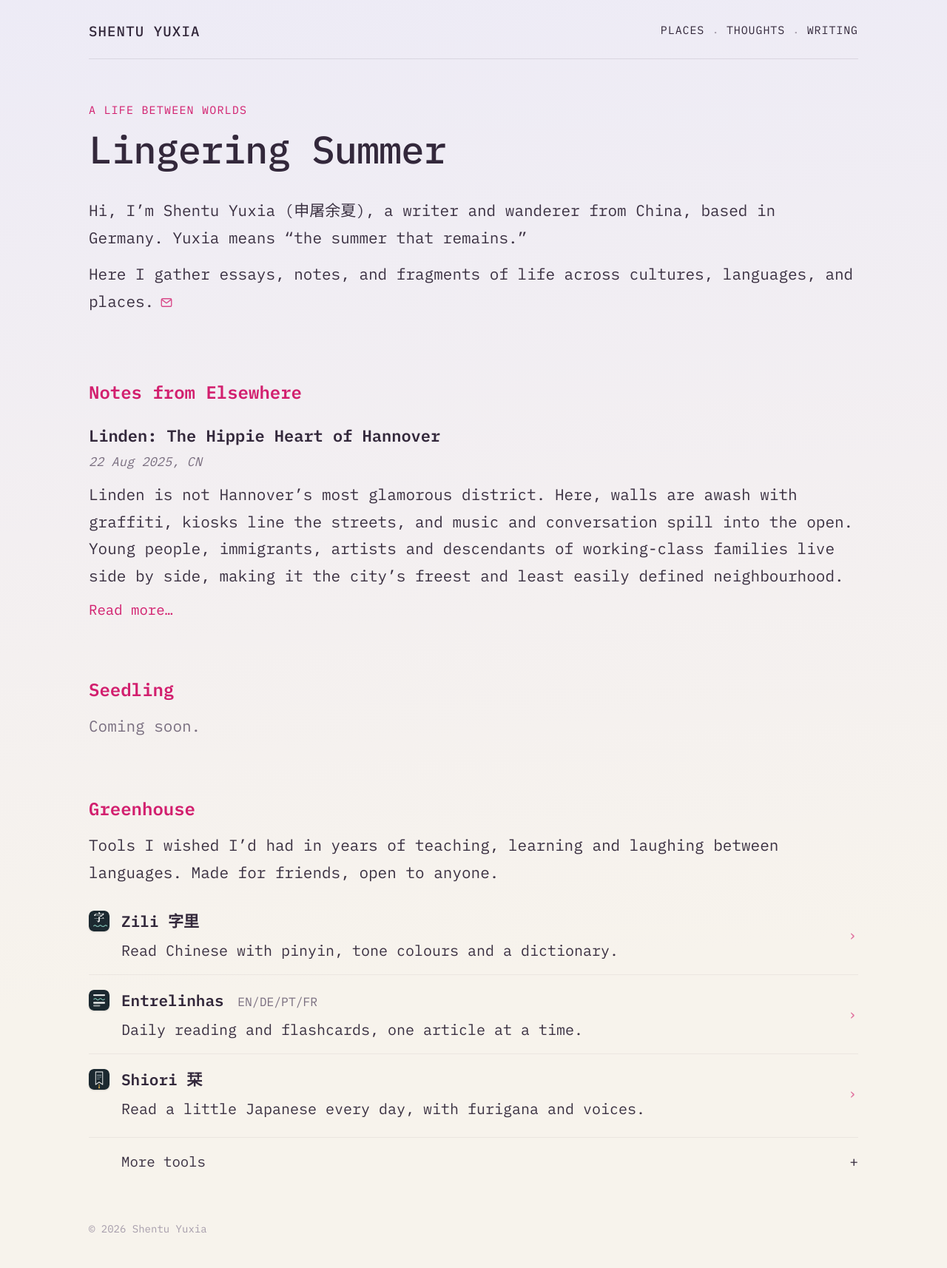
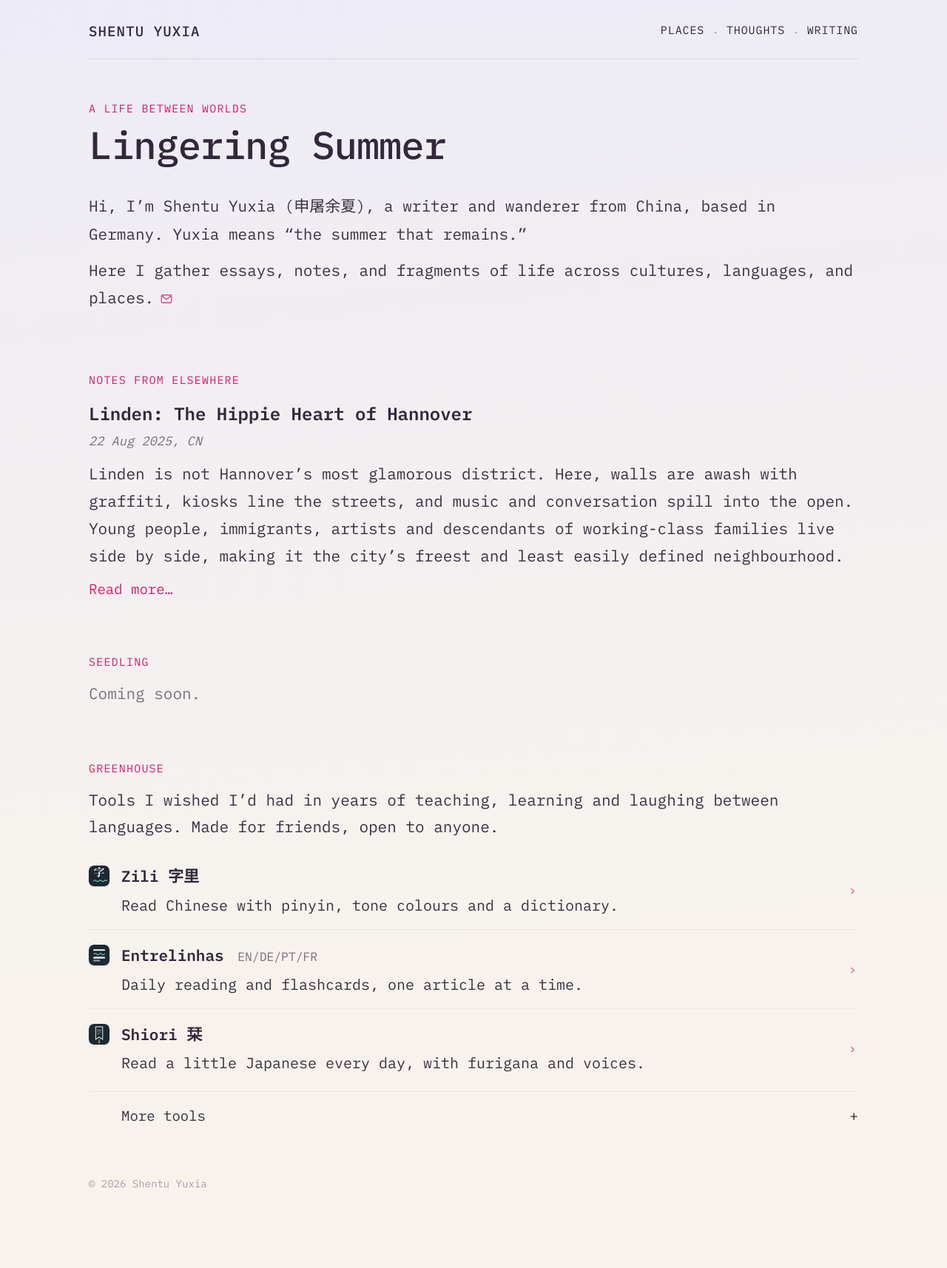
Before and after one commit to Shentuyuxia/lingersummer, a Jekyll site: the page built from index.html, in a window 1280 px wide. Shown: the whole page at 74% size. Built offline with Jekyll 4.4.1, drawn with Linux system fonts in a browser that asks for light colours; after the commit the page ends 1652 px from its top, so only the background shows below that.

Commit message:
Section names share the eyebrow label style
Co-Authored-By: Claude Opus 5.5 <noreply@anthropic.com>
Claude-Session: https://claude.ai/code/session_015WS6KrdzTWWzbZ5CE5hxyi

```diff
--- a/index.html
+++ b/index.html
@@ -221,6 +221,11 @@ layout: null
   .nav .sep{color:var(--faint)}
   .hero{padding:56px 0 16px!important}
   .eyebrow{margin:0 0 10px;color:var(--accent);font-size:clamp(13px,1.2vw,15px);letter-spacing:.08em;text-transform:uppercase}
+  /* one label style: eyebrow and section names match */
+  .eyebrow,.blk h2,.blk h2.fold-h{font-family:"IBM Plex Mono",ui-monospace,monospace!important;font-size:clamp(13px,1.2vw,15px)!important;font-weight:400!important;letter-spacing:.08em!important;text-transform:uppercase!important;color:var(--accent)!important;line-height:1.4!important}
+  .blk .post:first-child{padding-top:14px}
+  .pt b{font-size:clamp(19px,1.9vw,24px)!important}
+  .ghintro,.blk .soon{margin-top:14px!important}
   @media (max-width:520px){ .top{padding:20px 0 16px!important} .nav{gap:8px} .hero{padding:40px 0 8px!important} }
 </style>
 </head>
```
